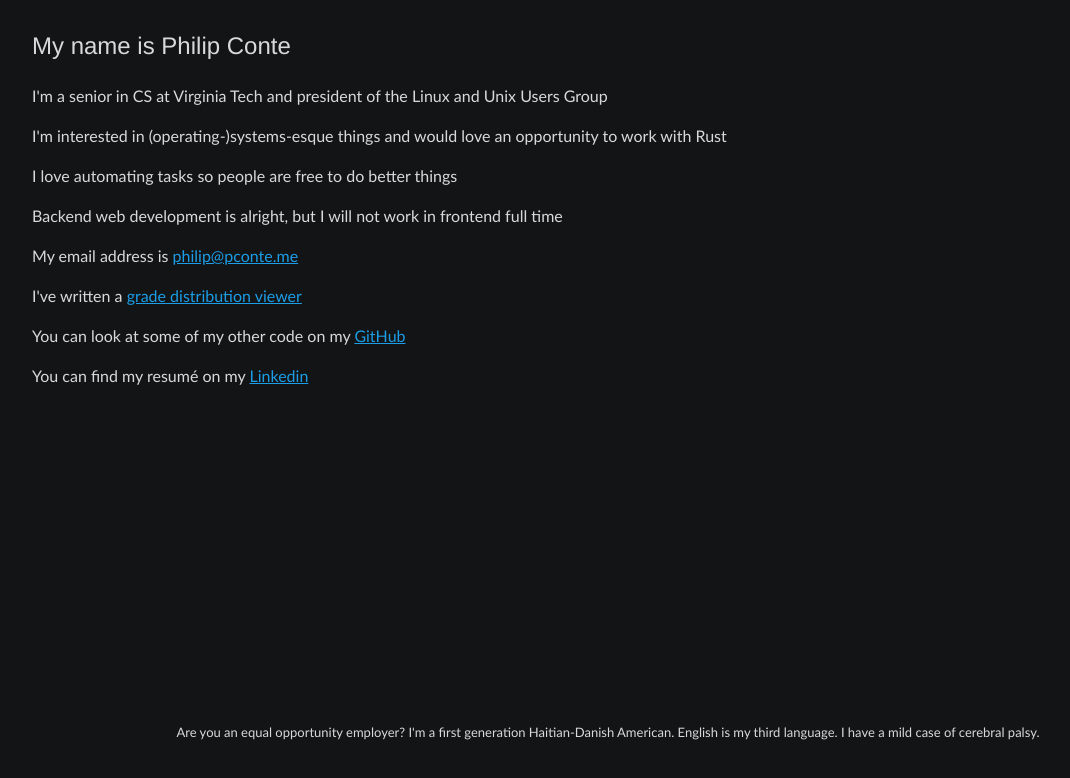
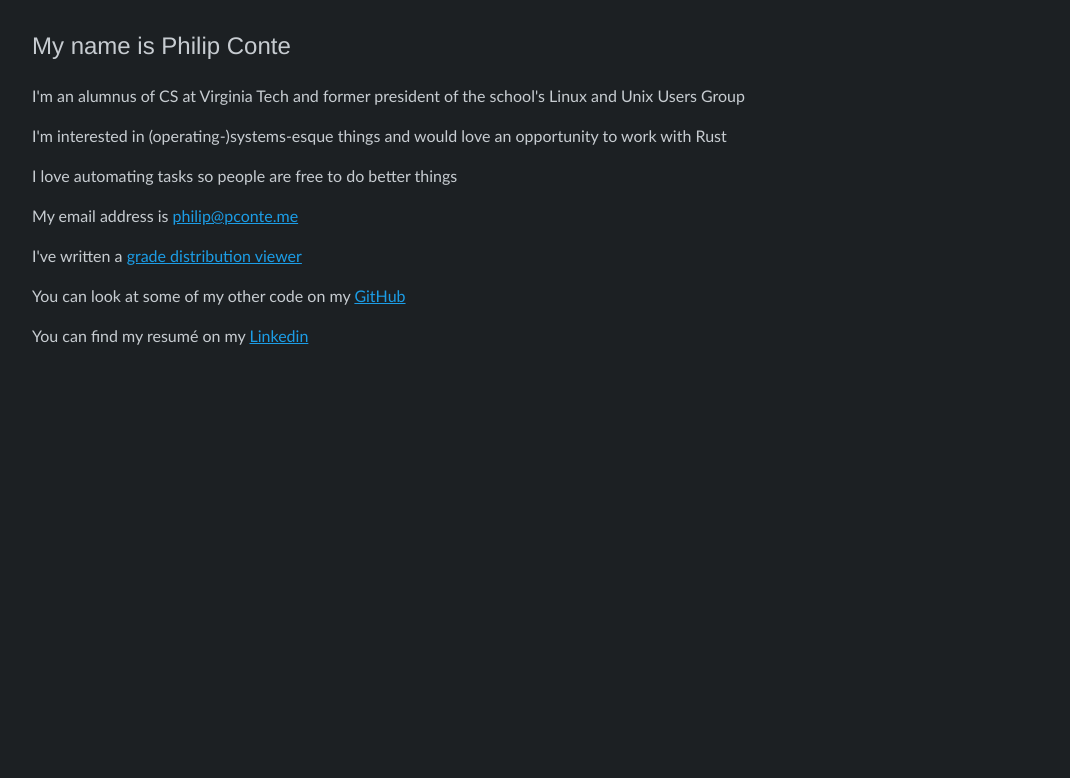
Before and after one commit to PhilipConte/philipconte.github.io, a plain HTML site: page index.html in a window 1280 px wide. Shown: the whole page, without its empty margins (32-1102 px from the left). Drawn offline with Linux system fonts and the light colour scheme.

Commit message:
Update index.html

```diff
--- a/index.html
+++ b/index.html
@@ -7,8 +7,8 @@
   <style type="text/css">
     body {
       line-height: 1.5;
-      background-color: #131415;
-      color: #d9d9d9;
+      background-color: #1c2023;
+      color: #c7ccd1;
       font-family: Optima, Candara, times new roman, sans-serif;
       min-height: 95vh;
       display: flex;
@@ -32,12 +32,6 @@
       font-weight: normal;
     }
 
-    footer {
-      font-size: small;
-      text-align: center;
-      padding: 2em 2em;
-    }
-
     @media screen and (max-width: 600px) {
       main {
         margin-left: 0.4em;
@@ -51,17 +45,13 @@
 <body>
   <main>
     <h2>My name is Philip Conte</h2>
-    <p>I'm a senior in CS at Virginia Tech and president of the Linux and Unix Users Group</p>
+    <p>I'm an alumnus of  CS at Virginia Tech and former president of the school's Linux and Unix Users Group</p>
     <p>I'm interested in (operating-)systems-esque things and would love an opportunity to work with Rust</p>
     <p>I love automating tasks so people are free to do better things</p>
-    <p>Backend web development is alright, but I will not work in frontend full time</p>
     <p>My email address is <a href="mailto:philip@pconte.me">philip@pconte.me</a></p>
     <p>I've written a <a href="http://distributions.pconte.me">grade distribution viewer</a></p>
     <p>You can look at some of my other code on my <a href="https://github.com/PhilipConte/">GitHub</a></p>
     <p>You can find my resumé on my <a href="https://www.linkedin.com/in/philipmconte/">Linkedin</a></p>
   </main>
-  <footer>
-    Are you an equal opportunity employer? I'm a first generation Haitian-Danish American. English is my third language. I have a mild case of cerebral palsy.
-  </footer>
 </body>
 </html>
```
